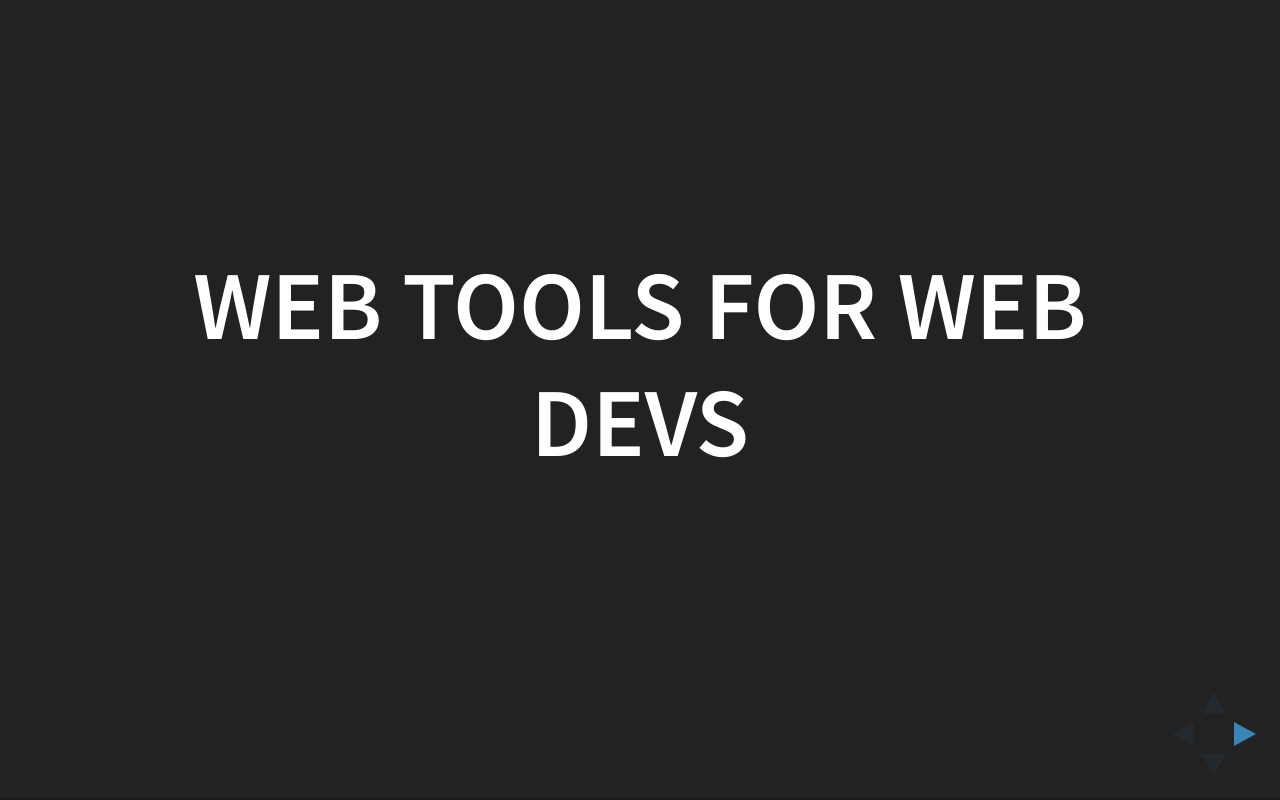
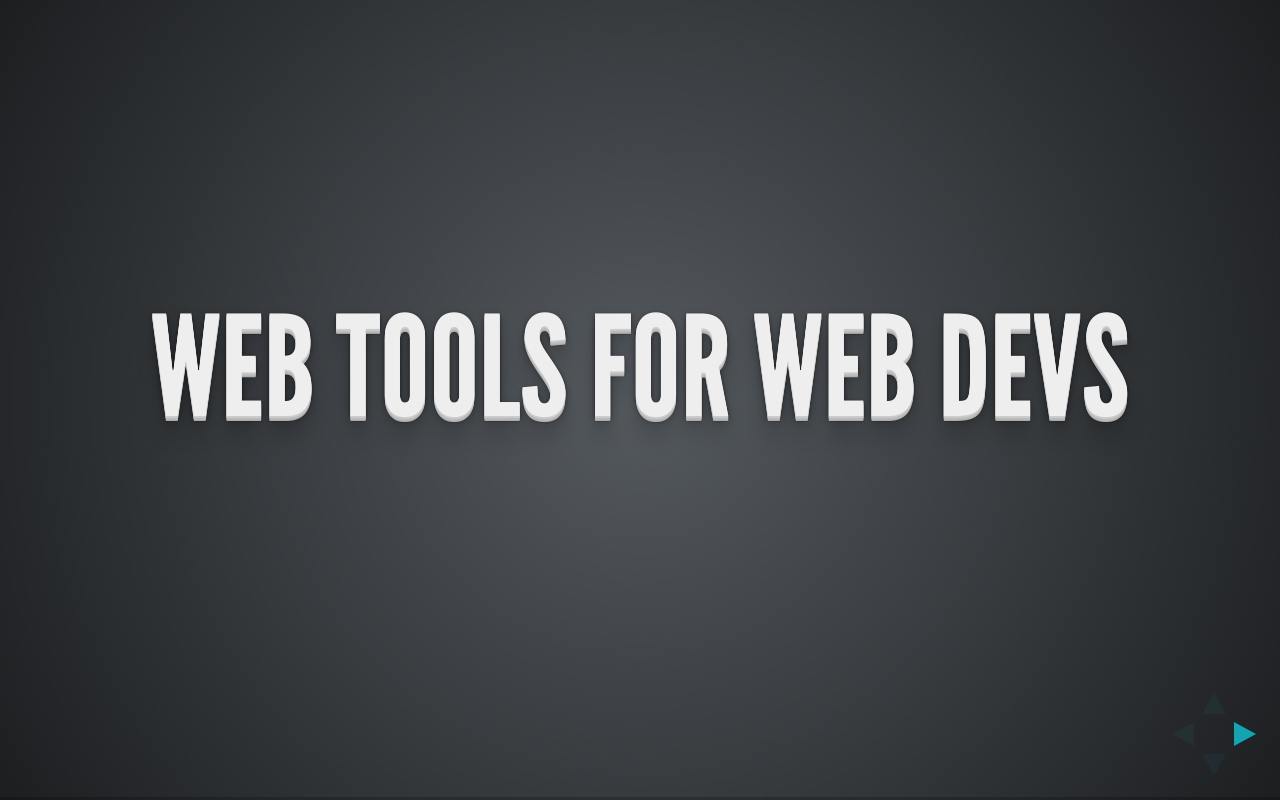
Before and after one commit to Tony-Proum/web-dev-tools, a website: page index.html in a window 1280 px wide. Drawn offline with Linux system fonts and the light colour scheme.

Commit message:
change theme and add grunt-cli

```diff
--- a/index.html
+++ b/index.html
@@ -15,7 +15,7 @@
 		<meta name="viewport" content="width=device-width, initial-scale=1.0, maximum-scale=1.0, user-scalable=no, minimal-ui">
 
 		<link rel="stylesheet" href="css/reveal.css">
-		<link rel="stylesheet" href="css/theme/black.css" id="theme">
+		<link rel="stylesheet" href="css/theme/league.css" id="theme">
 
 		<!-- Code syntax highlighting -->
 		<link rel="stylesheet" href="lib/css/zenburn.css">
--- a/package.json
+++ b/package.json
@@ -38,7 +38,8 @@
     "grunt-autoprefixer": "~1.0.1",
     "grunt-zip": "~0.7.0",
     "grunt": "~0.4.0",
-    "node-sass": "~0.9.3"
+    "node-sass": "~0.9.3",
+    "grunt-cli": "~0.1.13"
   },
   "licenses": [
     {
```
